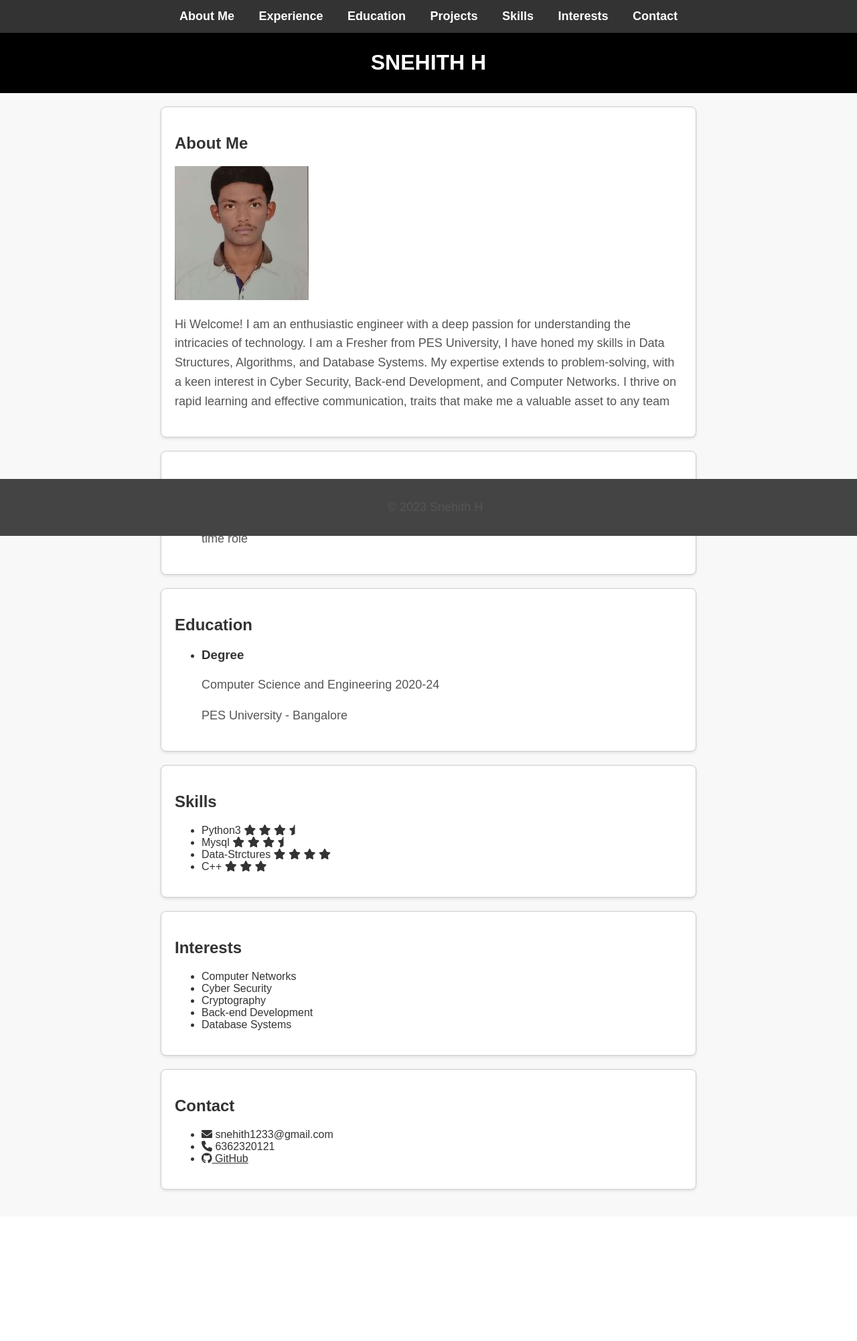
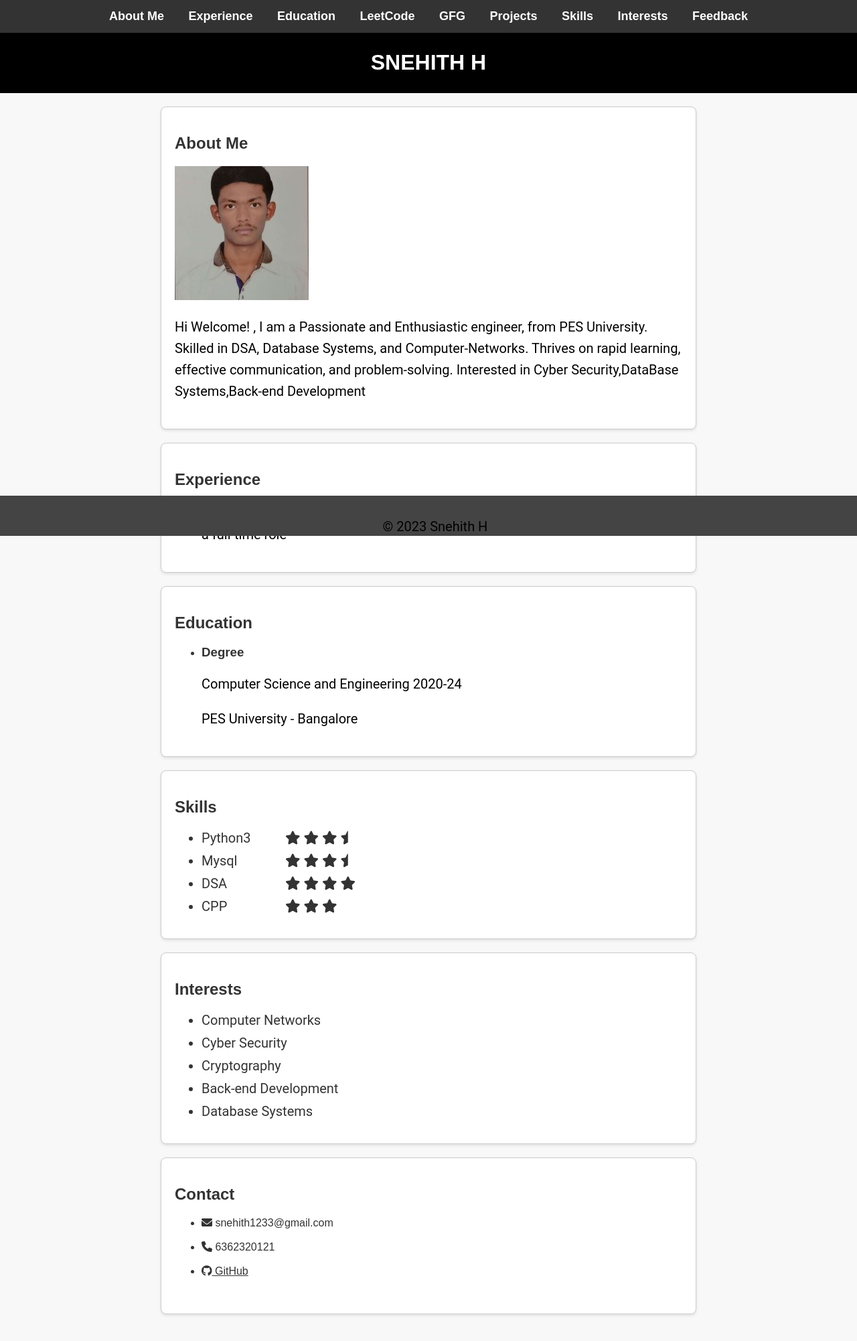
Before and after one commit to Snehith557/Django-Project, a Django app: page / in a window 1280 px wide. Shown: the whole page at 67% size. Before the commit the page ends 1780 px from the top, so only its background shows below. Run offline with Django 4.2, Linux system fonts and the light colour scheme.

Commit message:
changes have been commited to the home page app

```diff
--- a/static/homecss.css
+++ b/static/homecss.css
@@ -4,6 +4,7 @@ body {
     padding: 0;
     background-color: #f8f8f8;
     color: #333;
+
 }
 
 header {
@@ -22,12 +23,16 @@ main {
 
 h4 {
     margin-bottom: 10px;
-    color: #333;
+    color:#555 ;
+    font-size: 14px;
+    font-family: roboto;
+
 }
 
 section {
     background-color: #fff;
     border: 1px solid #ccc;
+    text-align: auto;
     padding: 20px;
     margin-bottom: 20px;
     border-radius: 8px;
@@ -48,14 +53,24 @@ button:hover {
     background-color: #555;
 }
 
+
+
 p {
-    color: #555;
+    color: black;
     font-size: 18px;
     line-height: 1.6;
+    font-size: 20px;
+    font-family: roboto;
+
 }
 
 a{
     color: #333;
+}
+
+.data{
+    font-size: 20px;
+    font-family: roboto;
 }
 
 footer {
@@ -119,9 +134,58 @@ nav a:hover b {
     color: #FFD700; /* Set the star color to gold */
 }
 
-.half {
+.alf {
     position: relative;
     display: inline-block;
     overflow: hidden;
     width: 10px; /* Adjust the width to represent half of a star */
 }
+
+
+.skills-list {
+    list-style-type: none;
+    padding: 0;
+}
+
+.skills-list li {
+    margin-left: 10px;
+    margin-bottom: 10px;
+    font-size: 20px;
+    font-family: roboto;
+}
+
+.skill-name {
+    display: inline-block;
+    width: 120px; /* Adjust the width as needed */
+}
+
+.skill-rating {
+    display: inline-block;
+}
+
+
+#footer-class {
+
+   height: 40px;
+
+}
+
+
+
+#interests{
+    margin-bottom: 20px;
+
+
+}
+
+#interest{
+    margin-bottom: 10px;
+    font-size: 20px;
+    font-family: roboto;
+
+}
+
+
+#contact{
+    margin-bottom: 20px;
+}
--- a/templates/feedBack.html
+++ b/templates/feedBack.html
@@ -5,7 +5,11 @@
 <html>
 <head>
     <title>Feedback Form</title>
+
     <link rel="stylesheet" href="{% static 'feedback.css' %}">
+    <style>
+
+    </style>
 </head>
 <body>
 
--- a/templates/homepage.html
+++ b/templates/homepage.html
@@ -18,16 +18,16 @@
             <li><a href="#about">About Me</a></li>
             <li><a href="#experience">Experience</a></li>
             <li><a href="#education">Education</a></li>
-            <li><a href="#projects">Projects</a></li>
+            <li><a href="https://leetcode.com/Snehith1312/">LeetCode</a></li>
+            <li><a href="https://auth.geeksforgeeks.org/user/snehith1233/">GFG</a></li>
+            <li><a href="projects">Projects</a></li>
             <li><a href="#skills">Skills</a></li>
             <li><a href="#interests">Interests</a></li>
-            <li><a href="#contact">Contact</a></li>
+            <li><a href="feedback">Feedback </a></li>
         </ul>
     </nav>
 
     <header>
-        <!-- <br>    -->
-        <!-- <br> -->
         <h1>SNEHITH H</h1>
     </header>
 
@@ -39,8 +39,9 @@
                     <img src="{% static 'image.jpg' %}" alt="Your Alt Text">
                 </div>
                 <div class="text">
-                    <p> Hi Welcome! I am an enthusiastic engineer with a deep passion for understanding the intricacies of technology. I am a Fresher from PES University,
-                        I have honed my skills in Data Structures, Algorithms, and Database Systems. My expertise extends to problem-solving, with a keen interest in Cyber Security, Back-end Development, and Computer Networks. I thrive on rapid learning and effective communication, traits that make me a valuable asset to any team</p>
+                    <p class ="data"> Hi Welcome! , I am a Passionate and Enthusiastic engineer, from PES University. Skilled in DSA, Database Systems,
+                        and Computer-Networks. Thrives on rapid learning, effective communication, and problem-solving.
+                        Interested in Cyber Security,DataBase Systems,Back-end Development</p>
                 </div>
             </div>
         </section>
@@ -68,61 +69,75 @@
 
         <section id="skills">
             <h2>Skills</h2>
-            <ul>
-
-                <li>Python3
-
+                <ul class="skills-list">
+                    <li style="list-style-type: disc; margin-left: 40px;">
+                        <span class="skill-name">Python3</span>
+                        <span class="skill-rating">
                             <i class="fas fa-star"></i>
                             <i class="fas fa-star"></i>
                             <i class="fas fa-star"></i>
                             <i class="fas fa-star-half"></i>
-
+                        </span>
                     </li>
-                <li>Mysql
+                    <li style="list-style-type: disc; margin-left: 40px;">
+                        <span class="skill-name">Mysql</span>
+                        <span class="skill-rating">
                             <i class="fas fa-star"></i>
                             <i class="fas fa-star"></i>
                             <i class="fas fa-star"></i>
                             <i class="fas fa-star-half"></i>
+                        </span>
                     </li>
-                <li>Data-Strctures
+
+                    <li style="list-style-type: disc; margin-left: 40px;">
+                        <span class="skill-name">DSA</span>
+                        <span class="skill-rating">
                             <i class="fas fa-star"></i>
                             <i class="fas fa-star"></i>
                             <i class="fas fa-star"></i>
                             <i class="fas fa-star"></i>
+                            <!-- <i class="fas fa-star-half"></i> -->
+                        </span>
                     </li>
-                <li>C++
+                    <li style="list-style-type: disc; margin-left: 40px;">
+                        <span class="skill-name">CPP</span>
+                        <span class="skill-rating">
                             <i class="fas fa-star"></i>
                             <i class="fas fa-star"></i>
                             <i class="fas fa-star"></i>
+                            <!-- <i class="fas fa-star-half"></i> -->
+                        </span>
                     </li>
                 </ul>
+
+
         </section>
 
 
         <section id="interests">
             <h2>Interests</h2>
             <ul>
-                <li>Computer Networks </li>
-                <li>Cyber Security</li>
-                <li>Cryptography</li>
-                <li>Back-end Development</li>
-                <li>Database Systems</li>
+                <li id = "interest">Computer Networks </li>
+                <li id = "interest"> Cyber Security</li>
+                <li id = "interest">Cryptography</li>
+                <li id = "interest" >Back-end Development</li>
+                <li id = "interest">Database Systems</li>
             </ul>
         </section>
 
 
-        <section id="contact">
+        <section id="contacts">
             <h2>Contact</h2>
             <ul>
-                <li><i class="fas fa-envelope"></i> snehith1233@gmail.com </li>
-                <li><i class="fas fa-phone"></i> 6362320121</li>
-                <li><i class="fab fa-github"></i><a href="#"> GitHub</a></li>
+                <li><i id = "contact" class="fas fa-envelope"></i> snehith1233@gmail.com </li>
+                <li><i id = "contact" class="fas fa-phone"></i> 6362320121</li>
+                <li><i id = "contact" class="fab fa-github"></i><a href="https://github.com/Snehith557"> GitHub</a></li>
             </ul>
         </section>
     </main>
 
-    <footer>
-        <p>&copy; 2023 Snehith H</p>
+    <footer id="footer-class">
+        <p id ="footer-text">&copy; 2023 Snehith H</p>
     </footer>
 </body>
 
```
Also changed, not shown: static/feedback.css (added, +51 -0 lines), static/homestyles.css (line endings or trailing spaces). Lines whose indentation alone changed are shown as unchanged.
